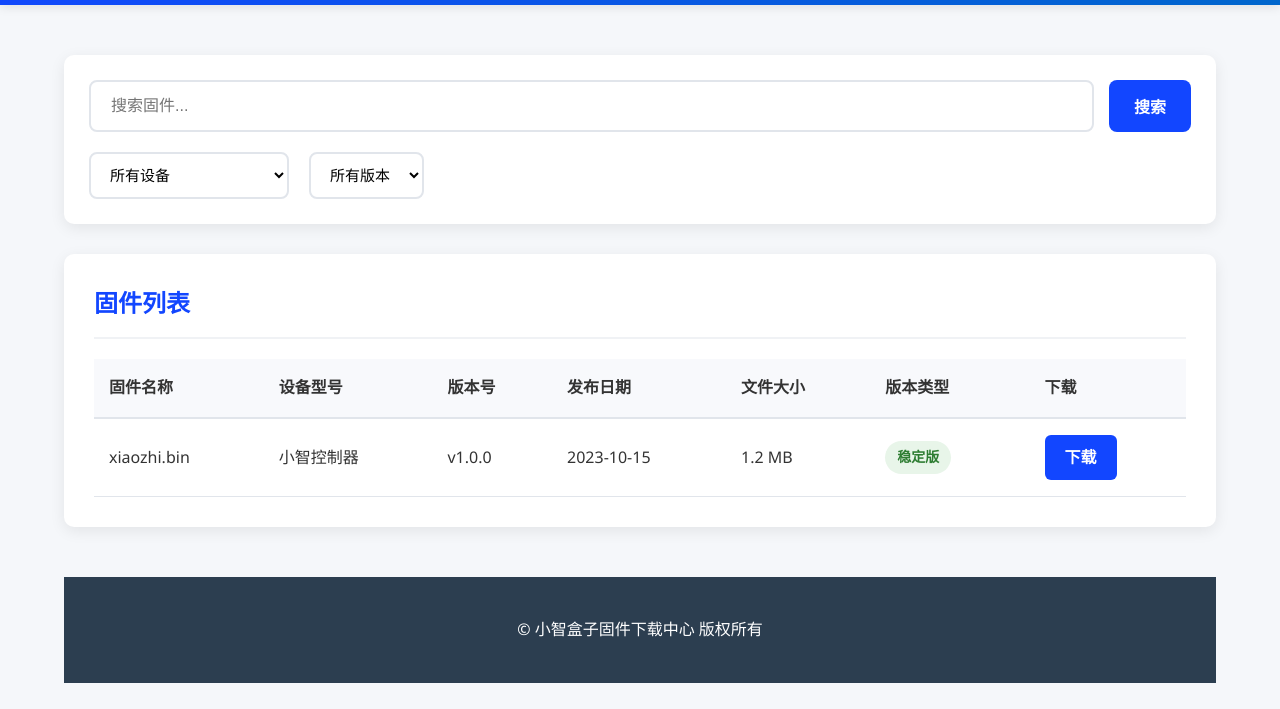
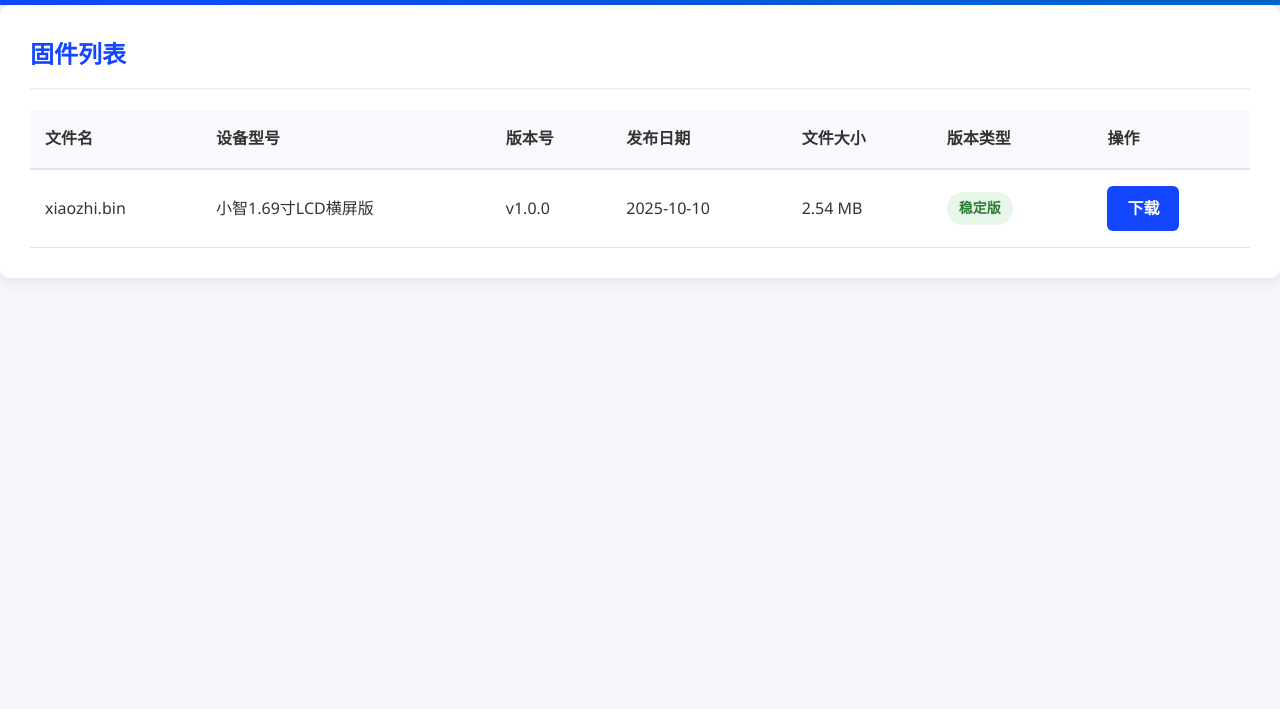
Before and after one commit to jnjn248/xiaozhi, a plain HTML site: page index.html in a window 1280 px wide. Shown: the part 91-800 px from the top of the page. Drawn offline with Linux system fonts and the light colour scheme.

Commit message:
Add files via upload

```diff
--- a/index.html
+++ b/index.html
@@ -3,75 +3,58 @@
 <head>
     <meta charset="UTF-8">
     <meta name="viewport" content="width=device-width, initial-scale=1.0">
-    <title>小智固件下载中心</title>
+    <title>小智盒子固件仓库</title>
     <link rel="stylesheet" href="css/styles.css">
 </head>
 <body>
+    <!-- Header -->
     <header>
         <div class="header-content">
-            <h1>小智固件下载中心</h1>
+            <h1>小智盒子固件仓库</h1>
         </div>
     </header>
 
-
-    <main class="container">
-        <!-- 搜索和筛选部分 -->
-        <section class="search-section">
-            <div class="search-bar">
-                <input type="text" id="searchInput" placeholder="搜索固件...">
-                <button id="searchButton">搜索</button>
-            </div>
-            <div class="filter-options">
-                <select id="deviceFilter">
-                    <option value="all">所有设备</option>
-                    <option value="device1">小智盒子0.96寸OLED</option>
-                    <option value="device2">小智盒子1.69寸竖屏</option>
-                    <option value="device3">小智盒子1.69寸竖屏</option>
-                </select>
-                <select id="versionFilter">
-                    <option value="all">所有版本</option>
-                    <option value="stable">稳定版</option>
-                    <option value="beta">测试版</option>
-                    <option value="preview">预览版</option>
-                </select>
-            </div>
-        </section>
-
-        <!-- 固件列表部分 -->
-        <section id="firmware-list" class="firmware-list">
+        <!-- Firmware List -->
+        <section class="firmware-list" id="firmware">
                 <h2>固件列表</h2>
                 <div class="table-responsive">
                     <table>
                         <thead>
                             <tr>
-                            <th>固件名称</th>
+                                <th>文件名</th>
                                 <th>设备型号</th>
                                 <th>版本号</th>
                                 <th>发布日期</th>
                                 <th>文件大小</th>
                                 <th>版本类型</th>
-                            <th>下载</th>
+                                <th>操作</th>
                             </tr>
                         </thead>
                         <tbody id="firmwareTableBody">
-                        <!-- 实时数据将通过JavaScript动态加载 -->
+                            <!-- 固件数据将通过JavaScript动态加载 -->
+                            <tr id="loadingMessage">
+                                <td colspan="6">
+                                    <div class="loading-message">
+                                        <p>正在加载固件列表...</p>
+                                    </div>
+                                </td>
+                            </tr>
+                            <tr id="noFirmwareMessage" style="display: none;">
+                                    <td colspan="6">
+                                        <div class="no-firmware-message">
+                                            <p>暂无固件文件</p>
+                                        </div>
+                                    </td>
+                                </tr>
                             </tbody>
                         </table>
-                <div id="loadingMessage" class="loading-message">
-                    <p>正在加载固件列表...</p>
-                </div>
-                <div id="noFirmwareMessage" class="no-firmware-message" style="display: none;">
-                    <p>暂无固件文件，请将固件文件放入 images 文件夹。</p>
-                </div>
                     </div>
                 </section>
 
-    <footer>
-        <div class="footer-content">
-            <p>&copy; 小智盒子固件下载中心 版权所有</p>
+                </section>
             </div>
-    </footer>
-
+</div>
+</div>
 <script src="js/scripts.js"></script>
 </body>
 </html>
--- a/js/scripts.js
+++ b/js/scripts.js
@@ -54,10 +54,10 @@ document.addEventListener('DOMContentLoaded', function() {
         return [
             {
                 name: 'xiaozhi.bin',
-                device: '小智控制器',
+                device: '小智1.69寸LCD横屏版',
                 version: 'v1.0.0',
-                date: '2023-10-15', // 真实文件日期
-                size: '1.2 MB', // 真实文件大小
+                date: '2025-10-10', // 真实文件日期
+                size: '2.54 MB', // 真实文件大小
                 type: 'stable',
                 path: 'images/xiaozhi.bin'
             }
@@ -160,15 +160,6 @@ document.addEventListener('DOMContentLoaded', function() {
         });
     });
 
-    // 分类按钮点击事件
-    const categoryButtons = document.querySelectorAll('.category-btn');
-    categoryButtons.forEach(function(button) {
-        button.addEventListener('click', function() {
-            const category = this.getAttribute('data-category');
-            console.log('查看分类:', category);
-            // 这里可以添加分类筛选逻辑
-        });
-    });
 
     // 模态框功能
     const modal = document.getElementById('downloadStatsModal');
```
Lines whose indentation alone changed are shown as unchanged.
